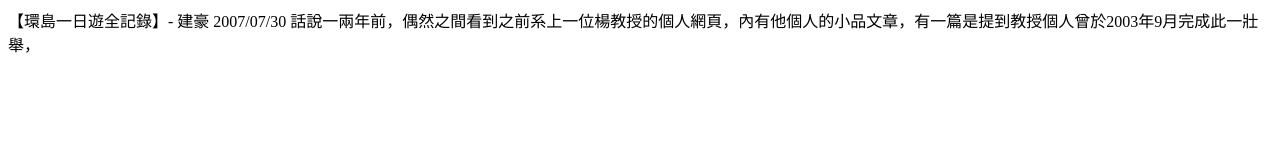
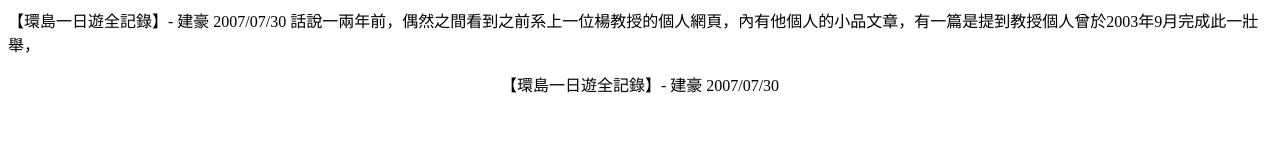
Before and after one commit to Chien-Hao/AroundTaiwan, a plain HTML site: page test.htm in a window 1280 px wide. Drawn offline with Linux system fonts and the light colour scheme.

Commit message:
Update test.htm

```diff
--- a/test.htm
+++ b/test.htm
@@ -1,3 +1,7 @@
 【環島一日遊全記錄】- 建豪 2007/07/30
 
 話說一兩年前，偶然之間看到之前系上一位楊教授的個人網頁，內有他個人的小品文章，有一篇是提到教授個人曾於2003年9月完成此一壯舉，
+
+
+<title>環島一日遊全記錄</title>
+<p align="center" class="style4">【環島一日遊全記錄】<span class="style8">- 建豪 2007/07/30</span></p>
```
